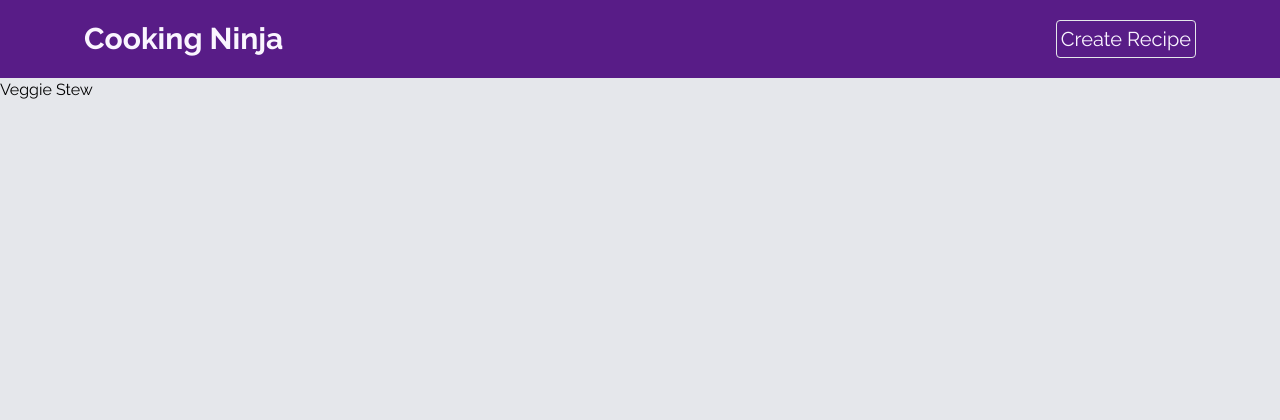
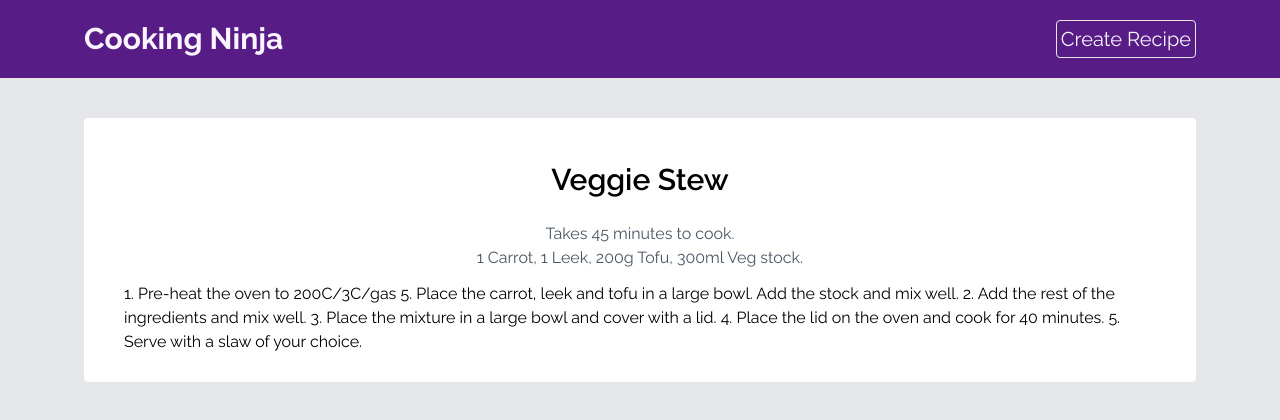
Before and after one commit to DavidRedding/recipe-directory, a React (Create React App) app: page /recipes/1 in a window 1280 px wide. Shown: the top 420 px of the page. Built offline with nearby package versions, Linux system fonts and the light colour scheme; data requests are answered from the project's data file.

Commit message:
(detailed) Recipe  templating

```diff
--- a/data/db.json
+++ b/data/db.json
@@ -4,7 +4,7 @@
       "id": "1",
       "title": "Veggie Stew",
       "ingredients": ["1 Carrot", "1 Leek", "200g Tofu", "300ml Veg stock"],
-      "method": "1. Pre-heat the oven to 200C/3C/gas 5. Place the carrot, leek and tofu in a large bowl. Add the stock and mix well. 2. Add the rest of the ingredients and mix well. 3. Place the mixture in a large bowl and cover with a lid. 4. Place the lid on the oven and cook for 40 minutes. 5. Serve with a slaw of your choice",
+      "method": "1. Pre-heat the oven to 200C/3C/gas 5. Place the carrot, leek and tofu in a large bowl. Add the stock and mix well. 2. Add the rest of the ingredients and mix well. 3. Place the mixture in a large bowl and cover with a lid. 4. Place the lid on the oven and cook for 40 minutes. 5. Serve with a slaw of your choice.",
       "cookingTime": "45 minutes"
     },
     {
--- a/src/components/Navbar.js
+++ b/src/components/Navbar.js
@@ -3,11 +3,11 @@ import { Link } from 'react-router-dom';
 const Navbar = () => {
   return (
     <div className="bg-purple-900 ">
-      <nav className=" flex justify-between p-5 text-purple-50 items-center max-w-6xl mx-auto">
+      <nav className="flex items-center justify-between max-w-6xl px-5 py-5 mx-auto text-purple-50">
         <Link to="/">
-          <h1 className=" text-3xl font-bold  ">Cooking Ninja</h1>
+          <h1 className="text-3xl font-bold ">Cooking Ninja</h1>
         </Link>
-        <Link to="/create" className="text-xl border p-1 rounded ">
+        <Link to="/create" className="p-1 text-xl border rounded ">
           Create Recipe
         </Link>
       </nav>
--- a/src/components/RecipeList.js
+++ b/src/components/RecipeList.js
@@ -3,12 +3,12 @@ import { Link } from 'react-router-dom';
 const RecipeList = ({ recipes }) => (
   <div className="grid grid-cols-3 gap-8">
     {recipes.map((recipe) => (
-      <div key={recipe.id} className=" p-4 bg-slate-100 rounded hover:rotate-6 transition-all duration-300">
-        <h3 className="font-bold text-2xl text-gray-700">{recipe.title}</h3>
-        <p className="text-gray-500 text-lg mt-1">{recipe.cookingTime} to make.</p>
-        <div className=" mt-2">{recipe.method.substring(0, 95)}...</div>
+      <div key={recipe.id} className="p-4 transition-all duration-500 rounded bg-slate-100 hover:rotate-3">
+        <h3 className="text-2xl font-bold text-gray-700">{recipe.title}</h3>
+        <p className="mt-1 text-lg text-gray-500">{recipe.cookingTime} to make.</p>
+        <div className="mt-2 ">{recipe.method.substring(0, 95)}...</div>
         <Link
-          className="block text-center mt-4 bg-gray-300 mx-auto text-gray-700 w-28 p-2"
+          className="block p-2 mx-auto mt-4 text-center text-gray-700 bg-gray-300 w-28"
           to={`/recipes/${recipe.id}`}
         >
           Cook This
--- a/src/pages/recipe/Recipe.js
+++ b/src/pages/recipe/Recipe.js
@@ -4,14 +4,23 @@ import useFetch from '../../hooks/useFetch';
 const Recipe = () => {
   const { id } = useParams(); // params.id
   const url = `http://localhost:3000/recipes/${id}`;
-  const { data, error, isPending } = useFetch(url);
+  const { data: recipe, error, isPending } = useFetch(url);
 
+  // prettier-ignore
   return (
-    <div>
-      {error && <div>{error}</div>}
-      {isPending && <div>Loading...</div>}
-      {data && <div>{data.title}</div>}
-    </div>
+    <div className='max-w-6xl px-5 mx-auto my-10 text-center'>
+    <div className='px-10 bg-white rounded '>
+      {error && <p>{error}</p>}
+      {isPending && <p>Loading...</p>}
+      {recipe && (
+        <div className="py-7">
+          <h2 className='pt-4 mb-6 text-3xl font-semibold '>{recipe.title}</h2>
+          <p className='text-gray-600 '>Takes {recipe.cookingTime} to cook.</p>
+          <ul className='flex justify-center mb-3 space-x-1 text-gray-600'>{recipe.ingredients.map((ing) => <li className='after:content-[","] last:after:content-["."]' key={ing}>{ing}</li>)}</ul>
+          <p className='text-left'>{recipe.method}</p>
+        </div>
+      )}
+    </div></div>
   );
 };
 
```
